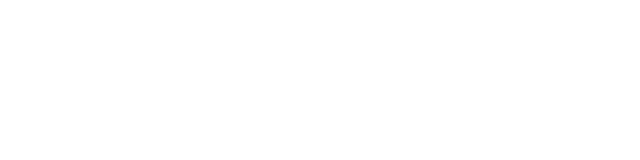
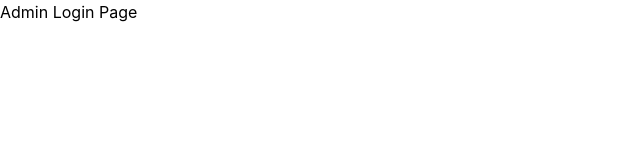
Before and after one commit to Swif7ify/GC-YoFinder, a Next.js app: page /admin-login in a window 1280 px wide. Before the commit this address had no page. Shown: the top 160 px of the page, without its empty margins (0-640 px from the left). Built offline with nearby package versions, Linux system fonts and the light colour scheme.

Commit message:
added admin-login page folder

```diff
--- /dev/null
+++ b/app/admin-login/page.tsx
@@ -0,0 +1,5 @@
+import React, { useState } from "react";
+
+export default function AdminLoginPage() {
+	return <div>Admin Login Page</div>;
+}
```
